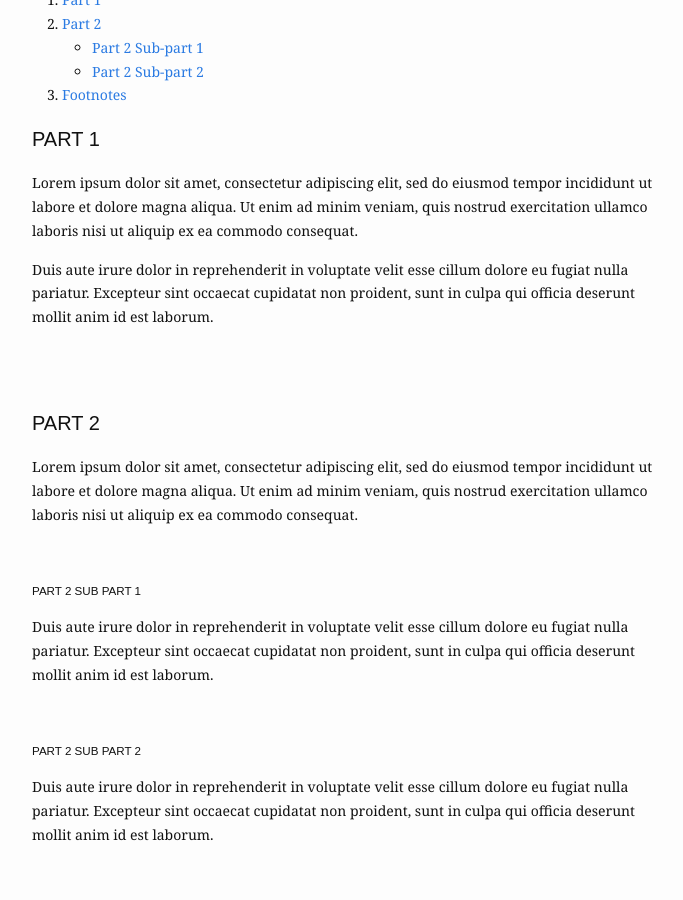
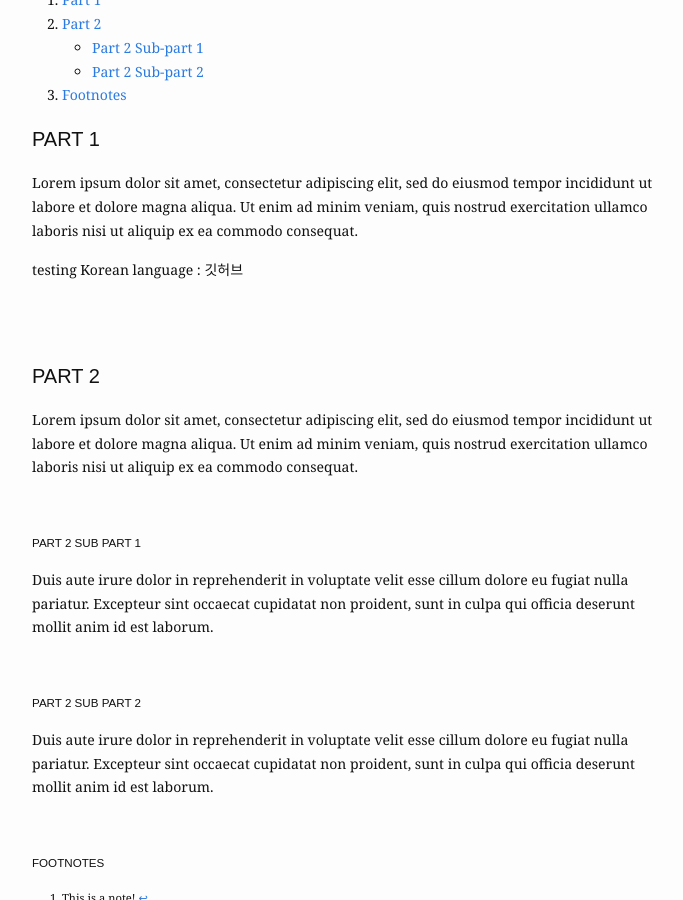
Before and after one commit to 20-2-SKKU-OSS/2020-2-OSS-4, a Jekyll site: the page built from _posts/2019-10-26-example-of-blog-post.md, in a window 1280 px wide and 900 px high, scrolled down 868 px. Shown: the whole window, without its empty margins (288-971 px from the left). Built offline with Jekyll 4.4.1, drawn with Linux system fonts in a browser that asks for light colours.

Commit message:
Update 2019-10-26-example-of-blog-post.md

```diff
--- a/_posts/2019-10-26-example-of-blog-post.md
+++ b/_posts/2019-10-26-example-of-blog-post.md
@@ -29,7 +29,7 @@ Lorem ipsum dolor sit amet, consectetur adipiscing elit, sed do eiusmod tempor i
 Lorem ipsum dolor sit amet, consectetur adipiscing elit, sed do eiusmod tempor incididunt ut labore et dolore magna aliqua. Ut enim ad minim veniam, quis nostrud exercitation ullamco laboris nisi ut aliquip ex ea commodo consequat.
 <br />
 
-Duis aute irure dolor in reprehenderit in voluptate velit esse cillum dolore eu fugiat nulla pariatur. Excepteur sint occaecat cupidatat non proident, sunt in culpa qui officia deserunt mollit anim id est laborum.
+testing Korean language : 깃허브
 
 <br />
 <br />
```
